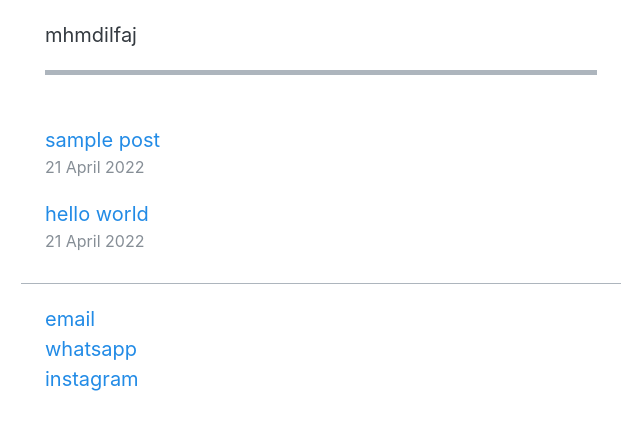
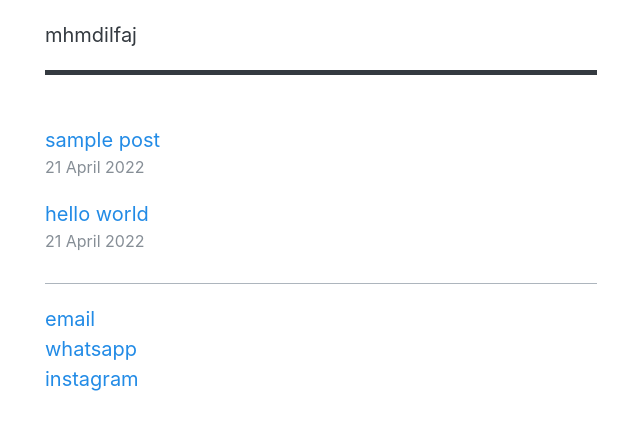
Before and after one commit to mhmdilfaj/mhmdilfaj.github.io, a Jekyll site: the page built from index.html, in a window 1280 px wide. Shown: the top 430 px of the page, without its empty margins (319-959 px from the left). Built offline with Jekyll 4.4.1, drawn with Linux system fonts in a browser that asks for light colours.

Commit message:
Update default.html

```diff
--- a/_layouts/default.html
+++ b/_layouts/default.html
@@ -16,19 +16,21 @@
   </head>
   <body>
     <header class="container mb-2 pt-1 pb-1">
-      <div class="border-bottom border-thick text-dark pb-1">
+      <div class="border-bottom border-thick border-dark pb-1">
         <a href="/" alt="" class="text-decoration-none text-dark">{{ site.title }}</a>
       </div>
     </header>
     <main>
       {{ content }}
     </main>
-    <footer class="container mt-2 mb-2 pt-1 border-top">
-      <ul class="list-style-none m-0 p-0">
-        <li><a href="mailto:mhmdilfaj@gmail.com" alt="" class="text-decoration-none">email</a></li>
-        <li><a href="https://wa.me/+6281296827422" alt="" class="text-decoration-none">whatsapp</a></li>
-        <li><a href="https://instagram.com/mhmdilfaj" alt="" class="text-decoration-none">instagram</a></li>
-      </ul>
+    <footer class="container mt-2 mb-2">
+      <div class="border-top pt-1">
+        <ul class="list-style-none m-0 p-0">
+          <li><a href="mailto:mhmdilfaj@gmail.com" alt="" class="text-decoration-none">email</a></li>
+          <li><a href="https://wa.me/+6281296827422" alt="" class="text-decoration-none">whatsapp</a></li>
+          <li><a href="https://instagram.com/mhmdilfaj" alt="" class="text-decoration-none">instagram</a></li>
+        </ul>
+      </div>
     </footer>
   </body>
 </html>
```
